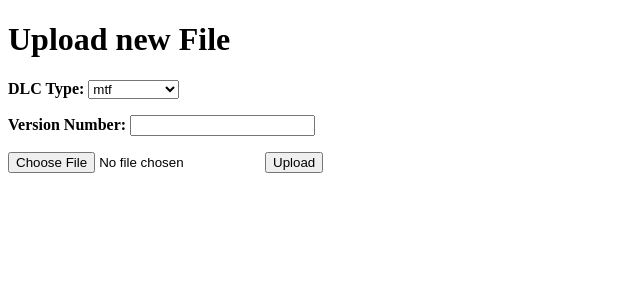
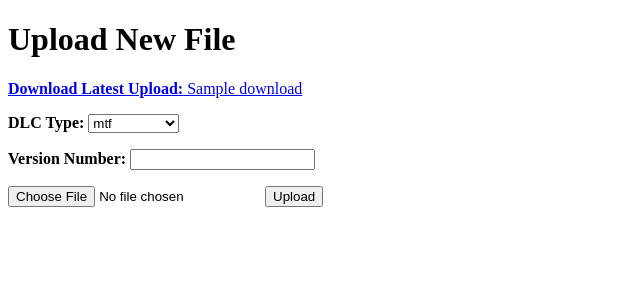
Before and after one commit to LeoTSH/flask, a Flask app: template templates/uploads.html in a window 1280 px wide. Shown: the top 300 px of the page, without its empty margins (0-640 px from the left). Run offline with Flask 2, Linux system fonts and the light colour scheme; the template is opened without the code that fills it: most values are stand-ins (such as "Sample title", 1, 10 or a date in 2020); some libraries are stand-ins or nearby versions.

Commit message:
Add files via upload

```diff
--- a/templates/uploads.html
+++ b/templates/uploads.html
@@ -1,25 +1,32 @@
 {% extends "layout.html" %}
 {% block body %}
-	<h1>Upload new File</h1>
+	<h1>Upload New File</h1>
 	{% if error %}
     <p class=error><strong>Error:</strong> {{ error }}
   {% endif %}
+
   {% if success %}
     <p class=success><strong>Success:</strong> {{ success }}
   {% endif %}
+
+  {% if download %}
+    <a href="/download/" target="blank"><p class=download><strong>Download Latest Upload:</strong> {{ download }}</a>
+  {% endif %}
+
     <form method=post enctype=multipart/form-data>
     	<b>DLC Type:</b>
     	<select name="type">
-			<option value="mtf">mtf</option>
-    	  	<option value="client_db">client_db</option>
-      		<option value="dlc_ios">dlc_ios</option>
-      		<option value="dlc_android">dlc_android</option>
+        <option value="mtf">mtf</option>
+    	  <option value="client_db">client_db</option>
+      	<option value="dlc_ios">dlc_ios</option>
+      	<option value="dlc_android">dlc_android</option>
       </select>
 
       <p><b>Version Number:</b>
       <input type="text" name="version">
 
-      <p><input type=file name='file'>
+      <p><input type='file' name='file'>
       <input type=submit value=Upload>
+
     </form>
    {% endblock%}
```
